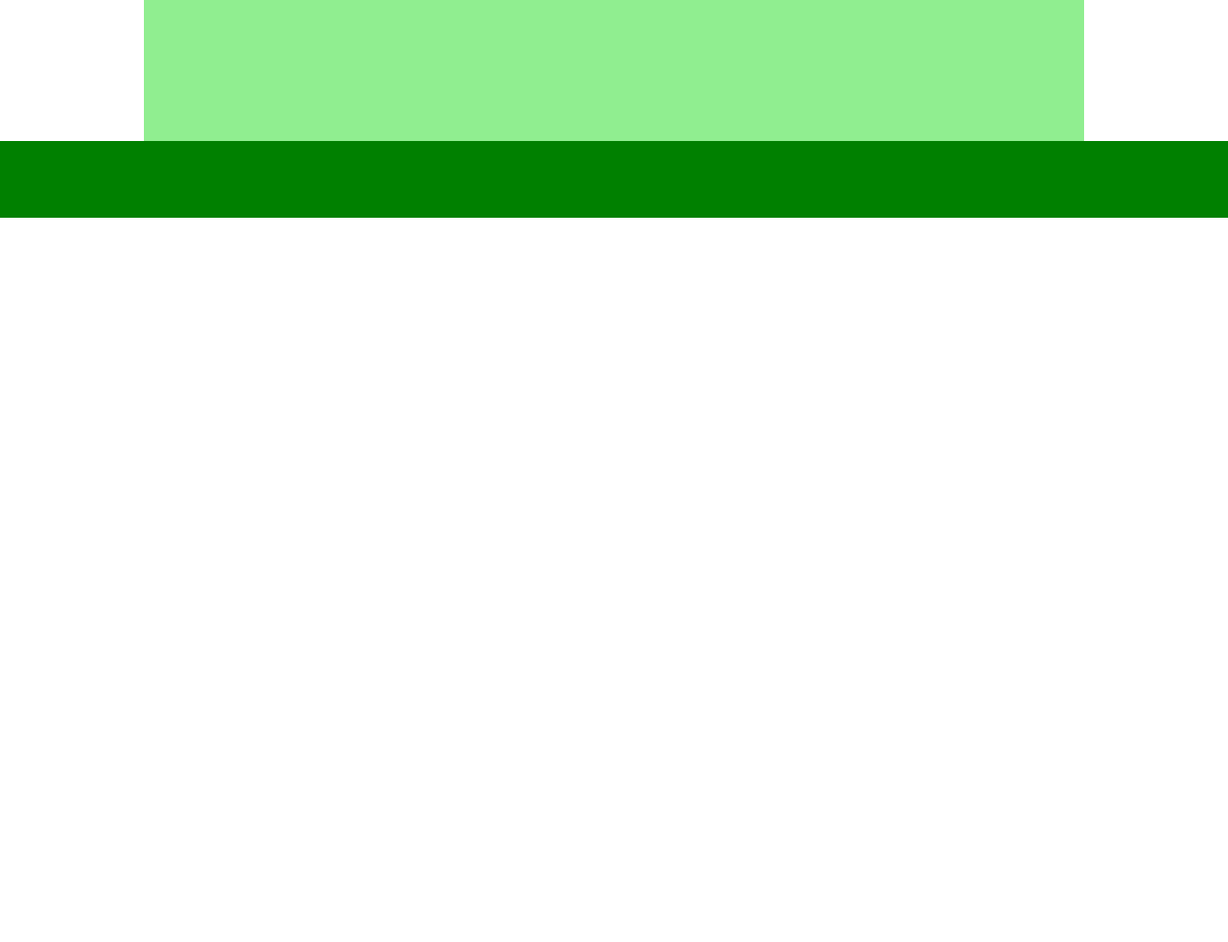
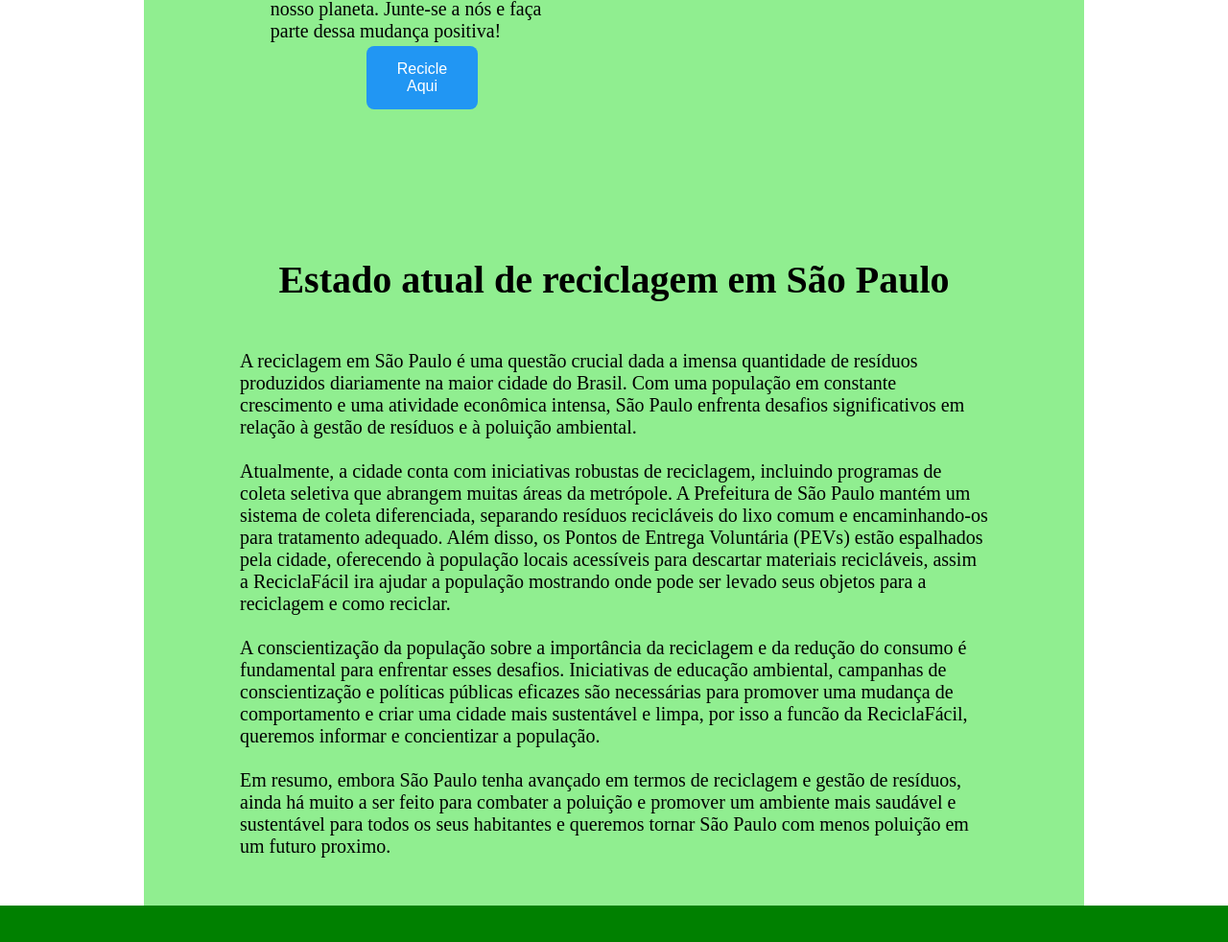
Before and after one commit to zMatths/html-aps, a plain HTML site: page index.html in a window 1280 px wide. Shown: the part 678-1660 px from the top of the page at 96% size. Before the commit the page ends 905 px from the top, so only its background shows below. Drawn offline with Linux system fonts and the light colour scheme.

Commit message:
ajustando

```diff
--- a/index.html
+++ b/index.html
@@ -22,7 +22,7 @@
                     <h1>ReciclaFácil</h1>
                     <p>Na ReciclaFácil, praticamos a reciclagem de forma inovadora e eficiente em todo o
                         stado de São Paulo. Utilizamos tecnologias de ponta e parcerias estratégicas para garantir que
-                        os ssmateriais recicláveis sejam coletados, processados e reintegrados ao ciclo de produção com
+                        os materiais recicláveis sejam coletados, processados e reintegrados ao ciclo de produção com
                         o menor impacto ambiental possível. Nossa abordagem centrada no usuário torna a reciclagem fácil
                         e acessível para todos os cidadãos de São Paulo, incentivando a participação ativa na preservação
                         do nosso planeta. Junte-se a nós e faça parte dessa mudança positiva!</p>
@@ -30,6 +30,35 @@
                 </div>
                 <div class="imagem_princial"><img src="imagens/Quais-as-vantagens-da-reciclagem-do-papelao.jpg" alt="imagem-reciclagem"></div>
             </div>
+            <div class="text">
+                <h1>Estado atual de reciclagem em São Paulo</h1>
+            </div>
+            <div class="text">
+                <p>A reciclagem em São Paulo é uma questão crucial dada a imensa quantidade de resíduos produzidos
+                    diariamente na maior cidade do Brasil. Com uma população em constante crescimento e uma atividade
+                    econômica intensa, São Paulo enfrenta desafios significativos em relação à gestão de resíduos e à
+                    poluição ambiental.
+                    <br>
+                    <br>
+                    Atualmente, a cidade conta com iniciativas robustas de reciclagem, incluindo programas de coleta
+                    seletiva que abrangem muitas áreas da metrópole. A Prefeitura de São Paulo mantém um sistema de
+                    coleta diferenciada, separando resíduos recicláveis do lixo comum e encaminhando-os para tratamento
+                    adequado. Além disso, os Pontos de Entrega Voluntária (PEVs) estão espalhados pela cidade,
+                    oferecendo à população locais acessíveis para descartar materiais recicláveis, assim a ReciclaFácil
+                    ira ajudar a população mostrando onde pode ser levado seus objetos para a reciclagem e como reciclar.
+                    <br>
+                    <br>
+                    A conscientização da população sobre a importância da reciclagem e da redução do consumo é
+                    fundamental para enfrentar esses desafios. Iniciativas de educação ambiental, campanhas de
+                    conscientização e políticas públicas eficazes são necessárias para promover uma mudança de
+                    comportamento e criar uma cidade mais sustentável e limpa, por isso a funcão da ReciclaFácil,
+                    queremos informar e concientizar a população.
+                    <br>
+                    <br>
+                    Em resumo, embora São Paulo tenha avançado em termos de reciclagem e gestão de resíduos, ainda há
+                    muito a ser feito para combater a poluição e promover um ambiente mais saudável e sustentável para
+                    todos os seus habitantes e queremos tornar São Paulo com menos poluição em um futuro proximo.
+                </p>
         </main>
         <footer>
 
--- a/style.css
+++ b/style.css
@@ -39,11 +39,25 @@
     border-left: 150px solid white;
     border-right: 150px solid white;
     padding: 150px;
+    font-size:20px;
 }
 
 .principal h1{
     margin-left: 50px;
     margin-bottom: 25px;
+}
+
+.text {
+    background: #90ee90;
+    display: flex;
+    align-items: center;
+    justify-content: center;
+    padding-right: 100px;
+    padding-left: 100px;
+    padding-bottom: 50px;
+    border-left: 150px solid white;
+    border-right: 150px solid white;
+    font-size:20px;
 }
 
 .imagem_principal{
```
